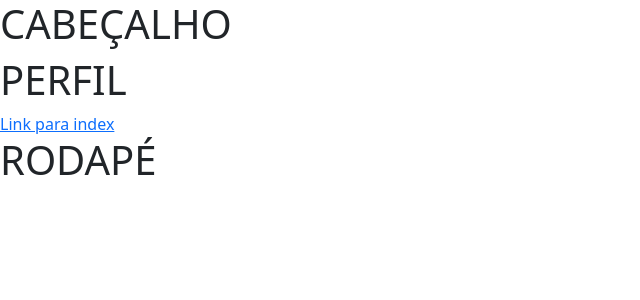
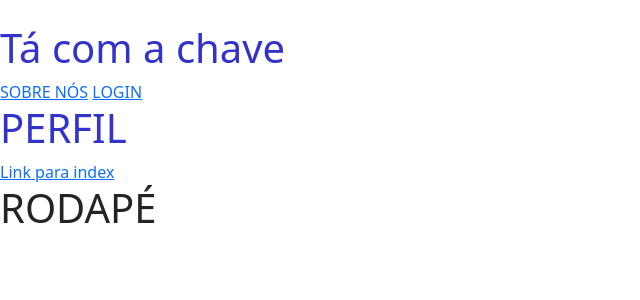
Before and after one commit to gustavo-bragaa/tacomachave, a Django app: page //perfil in a window 1280 px wide. Shown: the top 300 px of the page, without its empty margins (0-640 px from the left). Run offline with Django 5.2, Linux system fonts and the light colour scheme.

Commit message:
mudanças na base e início do index

```diff
--- a/core/templates/base/base.html
+++ b/core/templates/base/base.html
@@ -4,11 +4,10 @@
 <head>
     <meta charset='utf-8'>
     <meta http-equiv='X-UA-Compatible' content='IE=edge'>
-    <title>Tá com a chave?!</title>
+    <title>{% block title %}Tá com a chave?!{% endblock %}</title>
     <meta name='viewport' content='width=device-width, initial-scale=1'>
     <link href="https://cdn.jsdelivr.net/npm/bootstrap@5.3.7/dist/css/bootstrap.min.css" rel="stylesheet" integrity="sha384-LN+7fdVzj6u52u30Kp6M/trliBMCMKTyK833zpbD+pXdCLuTusPj697FH4R/5mcr" crossorigin="anonymous">
-    {% block 'header' %}
-    {% endblock %}
+    <link rel="stylesheet" href="{% static 'style.css' %}">
 </head>
 <body>
 
@@ -20,10 +19,11 @@
     {% include './cabecalho.html' %}
 
 
-
+<main>
     {% block 'content' %}
 
     {% endblock %}
+</main>
 
 
 
--- a/core/templates/base/cabecalho.html
+++ b/core/templates/base/cabecalho.html
@@ -1,4 +1,13 @@
 {% load static %}
 
+<header class="header">
+    <div class="logo">
+        <img src="" alt="">
+        <h1>Tá com a chave</h1>
+    </div>
 
-<h1>CABEÇALHO</h1>
+    <nav class="nav-buttons">
+        <a href="">SOBRE NÓS</a>
+        <a href="">LOGIN</a>
+    </nav>
+</header>
```
Also changed, not shown: core/templates/index.html (+13 -1 lines).
